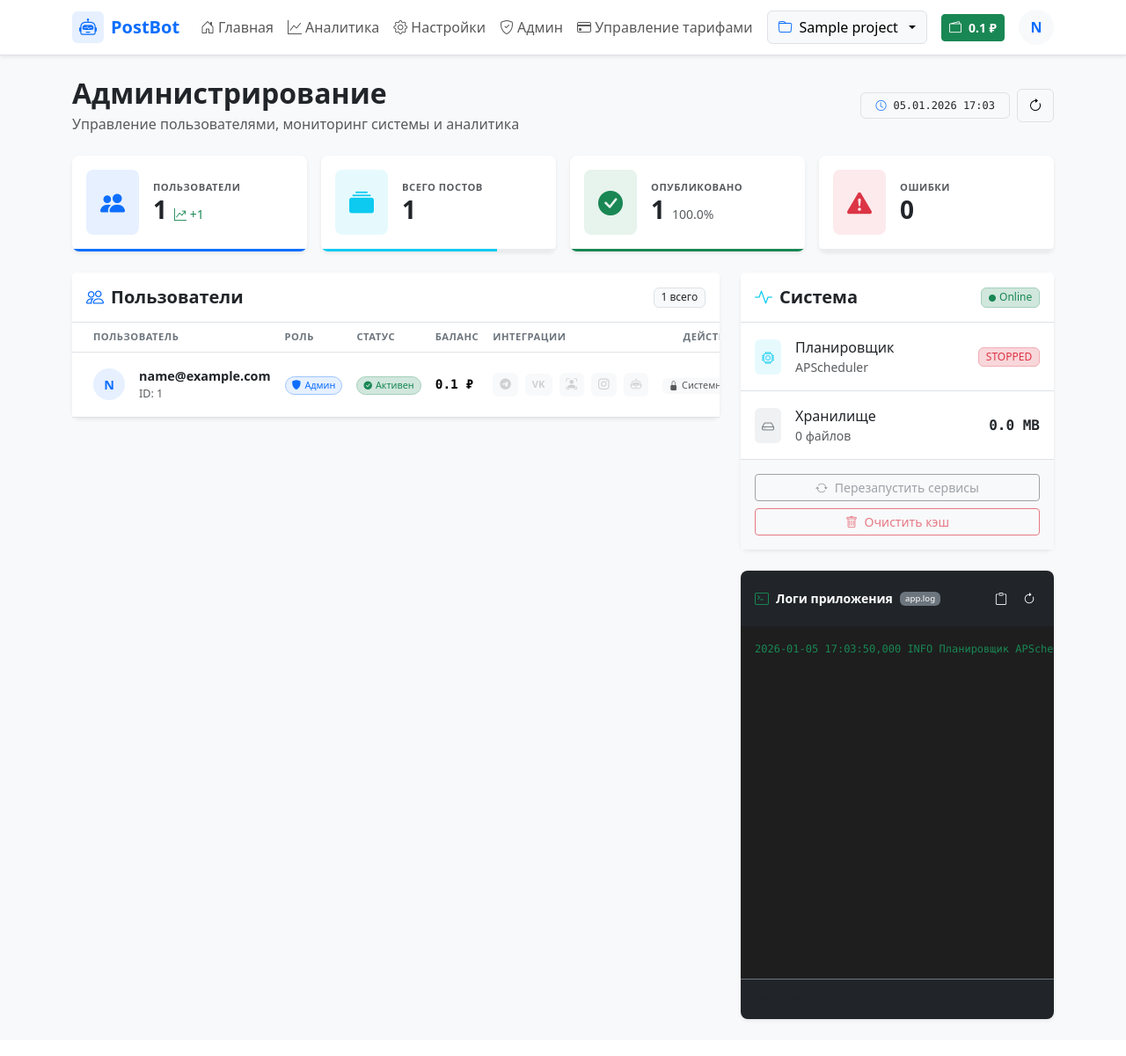
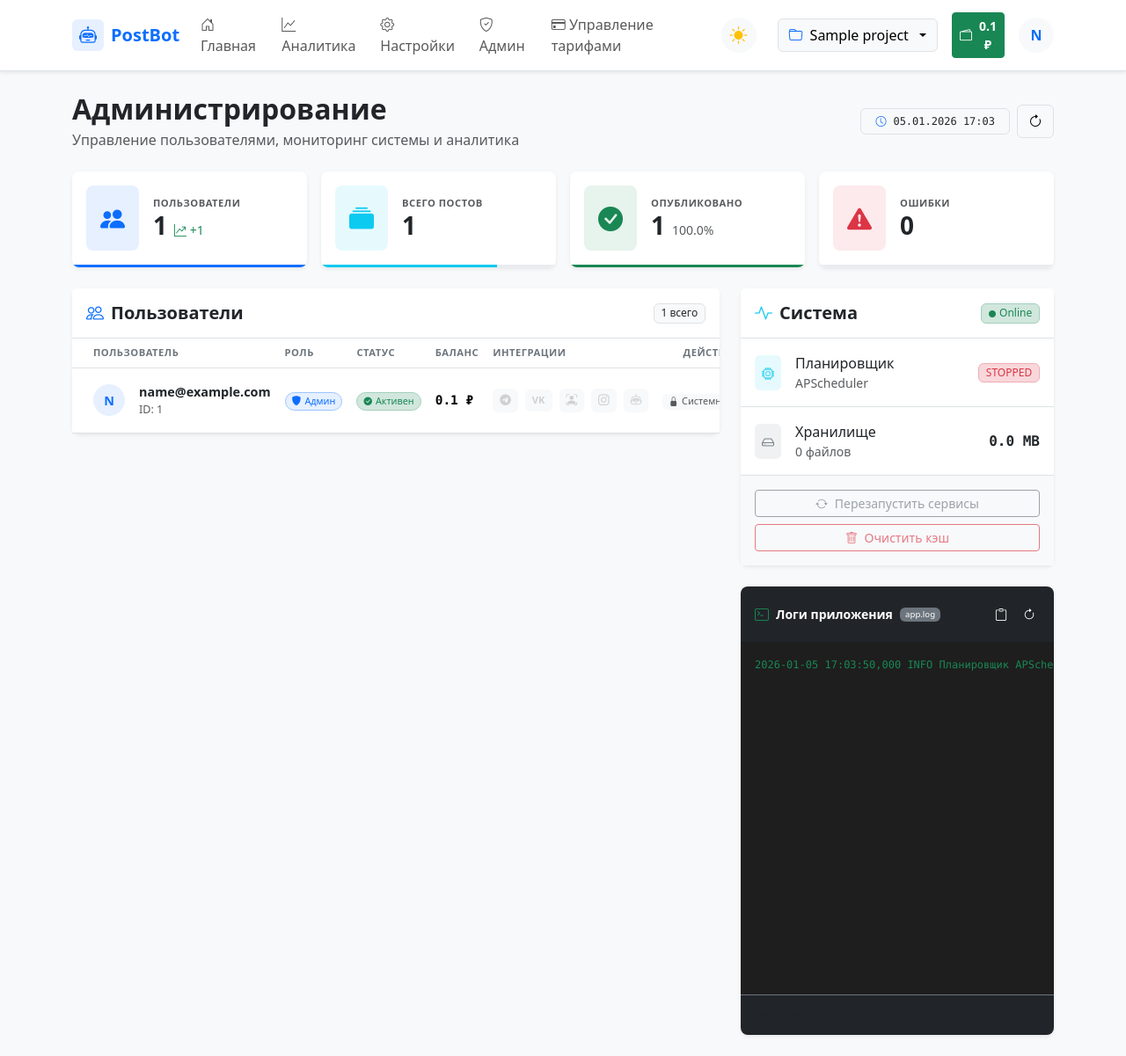
Before and after one commit to sidr1001/cpbox4, a Flask app: page /admin/ in a window 1280 px wide. Shown: the whole page at 88% size. Before the commit the page ends 1162 px from the top, so only its background shows below. Run offline with Flask 3, Linux system fonts and the light colour scheme; a user stored in the database is signed in; tables that the repository leaves empty hold one stand-in row (values such as "Sample post"); some libraries are stand-ins or nearby versions.

Commit message:
add day night mode

```diff
--- a/app/routes_main.py
+++ b/app/routes_main.py
@@ -429,7 +429,7 @@ def index():
     return render_template('index.html',
                            telegram_channels=tg_channels,
                            vk_groups=vk_groups,
-                            ok_groups=ok_groups,
+                           ok_groups=ok_groups,
                            max_chats=max_chats,
                            history=history,
                            signatures=signatures,
--- a/app/static/js/main.js
+++ b/app/static/js/main.js
@@ -360,6 +360,53 @@ async function pollPostStatus(postId) {
     }
 }
 
+/* ------------ 11. ПЕРЕКЛЮЧЕНИЕ ТЕМЫ (DARK MODE) ------------ */
+document.addEventListener('DOMContentLoaded', () => {
+    const themeToggleBtn = document.getElementById('theme-toggle');
+    const icon = themeToggleBtn ? themeToggleBtn.querySelector('i') : null;
+    const html = document.documentElement;
+
+    // 1. Получаем текущую тему (из localStorage или системы)
+    const getPreferredTheme = () => {
+        const storedTheme = localStorage.getItem('theme');
+        if (storedTheme) {
+            return storedTheme;
+        }
+        return window.matchMedia('(prefers-color-scheme: dark)').matches ? 'dark' : 'light';
+    };
+
+    // 2. Функция применения темы
+    const setTheme = (theme) => {
+        html.setAttribute('data-bs-theme', theme);
+        localStorage.setItem('theme', theme);
+
+        // Меняем иконку
+        if (icon) {
+            if (theme === 'dark') {
+                icon.className = 'bi bi-moon-stars-fill fs-5 text-warning'; // Луна
+                themeToggleBtn.classList.add('bg-dark', 'text-white');
+                themeToggleBtn.classList.remove('btn-light');
+            } else {
+                icon.className = 'bi bi-sun-fill fs-5 text-warning'; // Солнце
+                themeToggleBtn.classList.add('btn-light');
+                themeToggleBtn.classList.remove('bg-dark', 'text-white');
+            }
+        }
+    };
+
+    // 3. Инициализация при загрузке
+    setTheme(getPreferredTheme());
+
+    // 4. Обработчик клика
+    if (themeToggleBtn) {
+        themeToggleBtn.addEventListener('click', () => {
+            const currentTheme = html.getAttribute('data-bs-theme');
+            const newTheme = currentTheme === 'dark' ? 'light' : 'dark';
+            setTheme(newTheme);
+        });
+    }
+});
+
 function formatTimestamp(el) {
     function pad(n) { return n < 10 ? '0' + n : n; }
     const utcIsoString = el.textContent.trim();
--- a/app/templates/_base.html
+++ b/app/templates/_base.html
@@ -48,7 +48,18 @@
             padding: 1rem;
             color: #333;
         }
+		/* Плавный переход цветов */
+        body, .card, .navbar, .btn {
+            transition: background-color 0.3s ease, color 0.3s ease, border-color 0.3s ease;
+        }
     </style>
+	<script>
+		(function() {
+			const storedTheme = localStorage.getItem('theme');
+			const theme = storedTheme || (window.matchMedia('(prefers-color-scheme: dark)').matches ? 'dark' : 'light');
+			document.documentElement.setAttribute('data-bs-theme', theme);
+		})();
+	</script>
 </head>
 <body class="bg-light">
 
--- a/app/templates/_nav.html
+++ b/app/templates/_nav.html
@@ -48,6 +48,13 @@
 
             <!-- Right Side -->
             <div class="d-flex align-items-center gap-3">
+				<button class="btn btn-light border-0 rounded-circle d-flex align-items-center justify-content-center me-2"
+						id="theme-toggle"
+						type="button"
+						title="Переключить тему"
+						style="width: 40px; height: 40px; transition: background-color 0.3s;">
+					<i class="bi bi-sun-fill fs-5"></i>
+				</button>
                 <!-- Project Switcher -->
                 {% if current_user.is_authenticated and current_user.projects %}
                 <div class="dropdown">
```
Also changed, not shown: app/static/css/style.css (+58 -5 lines).
